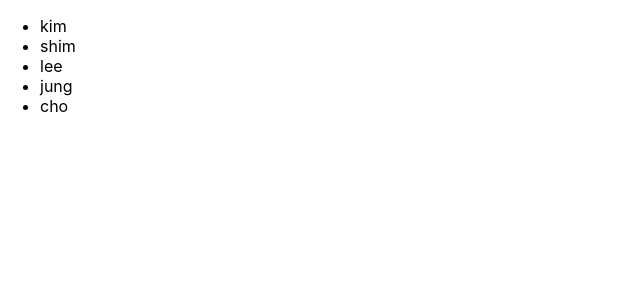
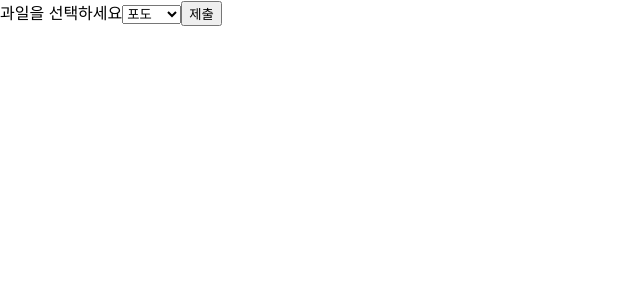
Before and after one commit to hjlee-kr-2025/react_study, a React (Create React App) app in the folder my-app/: page / in a window 1280 px wide. Shown: the top 300 px of the page, without its empty margins (0-640 px from the left). Built offline with nearby package versions, Linux system fonts and the light colour scheme.

Commit message:
250127-4교시-Form.

```diff
--- /dev/null
+++ b/my-app/src/ch11/FruitSelect.jsx
@@ -0,0 +1,39 @@
+// FruitSelect.jsx - <select> : 드롭다운메뉴
+import React, {useState} from "react";
+// => React: React.createElement(); (JSX를 사용하면 createElement메서드로 변환됩니다.)
+// useState: useState()를 사용하기 위해서 (useState Hook 사용을 위한 메서드), useState()를 통해 만들어진 변수의 값이 변경될 때 재랜더링이 일어납니다.
+
+
+// apple, banana, grape(초기값), watermelon
+function FruitSelect(props) {
+  // value 를 useState()를 통해 만들고, 초기값을 'grape'로 주었습니다.
+  // value값이 변경된때 이 컴포턴트의 재랜더링이 일어납니다.
+  const [value, setValue] = useState('grape');
+
+  // onChange 이벤트가 일어났을때 선택된 값으로 value값을 변경시켜줍니다.
+  const handleChange = (event) => {
+    setValue(event.target.value);
+  }
+
+  const handleSubmit = (event) => {
+    alert('선택한 과일: ' + value);
+    event.preventDefault();
+  }
+
+  return (
+    <form onSubmit={handleSubmit}>
+      <label>
+        과일을 선택하세요
+        <select value={value} onChange={handleChange}>
+          <option value='apple'>사과</option>
+          <option value='banana'>바나나</option>
+          <option value='grape'>포도</option>
+          <option value='watermelon'>수박</option>
+        </select>
+      </label>
+      <button type="submit">제출</button>
+    </form>
+  );
+}
+
+export default FruitSelect;
--- /dev/null
+++ b/my-app/src/ch11/NameForm.jsx
@@ -0,0 +1,28 @@
+// NameForm.jsx
+import React, {useState} from "react";
+
+function NameForm(props) {
+  // value='' 변수 선언하고 초기값설정.
+  const [value, setValue] = useState('');
+
+  // 입력값이 변경될때 변경된 값을 useState로 설정될 변수에 값을 변경하는 내용
+  const handleChange = (event) => {
+    setValue(event.target.value);
+  }
+
+  const handleSubmit = (event) => {
+    alert('입력한 이름: ' + value);
+    event.preventDefault();//return false의 역할과 동일, 다른페이지로 이동안하도록 하는 명령문. <a>의 click이벤트 or <form>의 submit이벤트
+  }
+
+  return (
+    <form onSubmit={handleSubmit}>
+      <label>이름:
+        <input type="text" value={value} onChange={handleChange} />
+      </label>
+      <button type="submit">제출</button>
+    </form>
+  );
+}
+
+export default NameForm;
--- /dev/null
+++ b/my-app/src/ch11/RequestForm.jsx
@@ -0,0 +1,33 @@
+// RequestForm.jsx
+import React, {useState} from "react";
+
+function RequestForm(props) {
+  const [value, setValue] = useState('');
+
+  const handleChange = (event) => {
+    // event.target: 이벤트가 일어난 element 의 value값을 setValue()안에 넣어서 세팅합니다.
+    setValue(event.target.value);
+  }
+
+  const handleSubmit = (event) => {
+    alert('입력한 요청사항 : ' + value);
+    event.preventDefault();// 페이지가 이동안되도록해준다.
+  }
+
+  /*
+  HTML 에서 <textarea>이곳에 텍스트가 들어갑니다</textarea>
+  React에서는 <textarea value="이곳에 텍스트가 들어갑니다." />
+  */
+
+  return (
+    <form onSubmit={handleSubmit}>
+      <label>
+        요청사항:
+        <textarea value={value} onChange={handleChange} placeholder="요청사항을 입력하세요" />
+      </label>
+      <button type="submit">제출</button>
+    </form>
+  );
+}
+
+export default RequestForm;
--- a/my-app/src/index.js
+++ b/my-app/src/index.js
@@ -20,11 +20,14 @@ import Calculation from './ch07/Calculation';
 import LandingPage from './ch09/LandingPage';
 import NumberList from './ch10/NumberList';
 import AttendanceBook from './ch10/AttendanceBook';
+import NameForm from './ch11/NameForm';
+import RequestForm from './ch11/RequestForm';
+import FruitSelect from './ch11/FruitSelect';
 
 const root = ReactDOM.createRoot(document.getElementById('root'));
 // setInterval(실행함수, 반복실행시간ms);
 root.render(
-    <AttendanceBook />
+    <FruitSelect />
 );
 
 // If you want to start measuring performance in your app, pass a function
```
Also changed, not shown: 1 other file (tests, documents, lock files or other folders).
